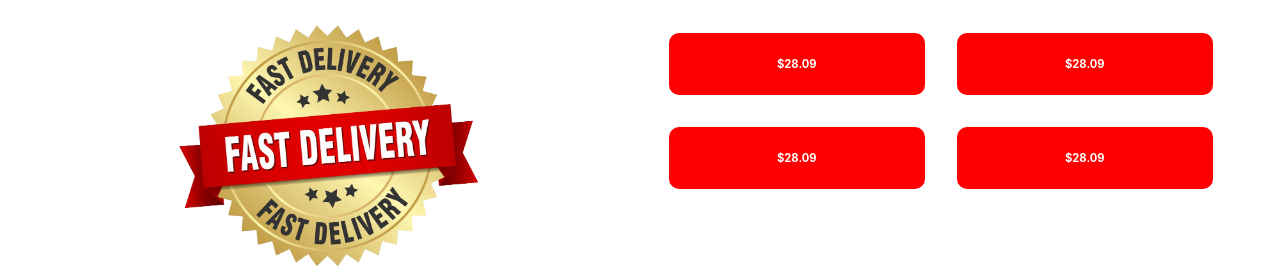
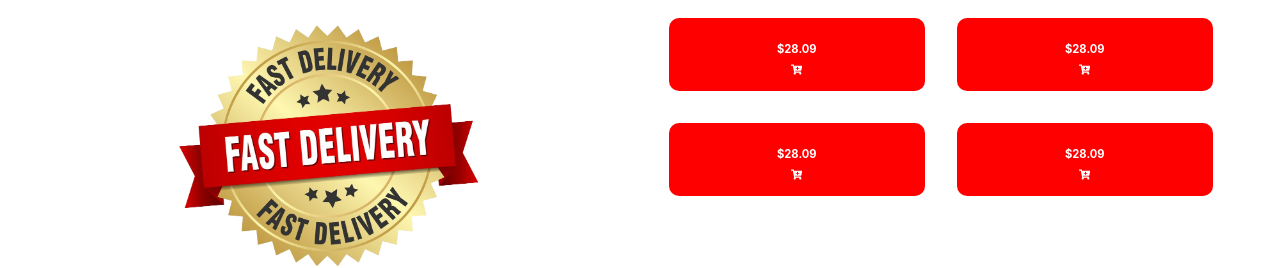
Before and after one commit to bragarr/delivery-food-app, a React (Vite) app: page / in a window 1280 px wide. Shown: the part 439-707 px from the top of the page. Built offline with nearby package versions, Linux system fonts and the light colour scheme; no server answers.

Commit message:
style: Ajuste de layout

```diff
--- a/src/components/BestFoods/BestFood.jsx
+++ b/src/components/BestFoods/BestFood.jsx
@@ -1,4 +1,6 @@
 import { useState, useEffect } from "react";
+
+import { FaCartPlus } from "react-icons/fa";
 
 import "./BestFoods.css"
 
@@ -79,6 +81,7 @@ export function BestFoods() {
                         <p className="data__best category">{bestFoods[ramdomFood].strCategory}</p>
                     }
                     <p className="data__best">${ramdomPrice}</p>
+                    <FaCartPlus className="cart__shopping"/>
                 </figure>
                 <figure className="container__best container__two">
                     {bestFoods.length > 0 &&
@@ -95,6 +98,7 @@ export function BestFoods() {
                         <p className="data__best category">{bestFoods[ramdomFood + 1].strCategory}</p>
                     }
                     <p className="data__best">${ramdomPrice}</p>
+                    <FaCartPlus className="cart__shopping"/>
                 </figure>
                 <figure className="container__best container__three">
                     {bestFoods.length > 0 &&
@@ -111,6 +115,7 @@ export function BestFoods() {
                         <p className="data__best category">{bestFoods[ramdomFood + 2].strCategory}</p>
                     }
                     <p className="data__best">${ramdomPrice}</p>
+                    <FaCartPlus className="cart__shopping"/>
                 </figure>
                 <figure className="container__best container__four">
                     {bestFoods.length > 0 &&
@@ -127,6 +132,7 @@ export function BestFoods() {
                         <p className="data__best category">{bestFoods[ramdomFood + 3].strCategory}</p>
                     }
                     <p className="data__best">${ramdomPrice}</p>
+                    <FaCartPlus className="cart__shopping"/>
                 </figure>
             </div>
             <div className="slider">
--- a/src/components/ShopCart/ShopCart.css
+++ b/src/components/ShopCart/ShopCart.css
@@ -88,3 +88,7 @@
     height: 8vh;
     background-color: orange;
 }
+
+.cart__shopping {
+    cursor: pointer;
+}
--- a/src/pages/Home/Home.jsx
+++ b/src/pages/Home/Home.jsx
@@ -41,7 +41,7 @@ export function Home() {
                         Choose whatever you want!
                         Receive in your place faster than you expect!
                     </p>
-                    <Link to={"menu"}
+                    <Link to={"/"}
                         className="order__button"
                     >
                         Order Now!
```
